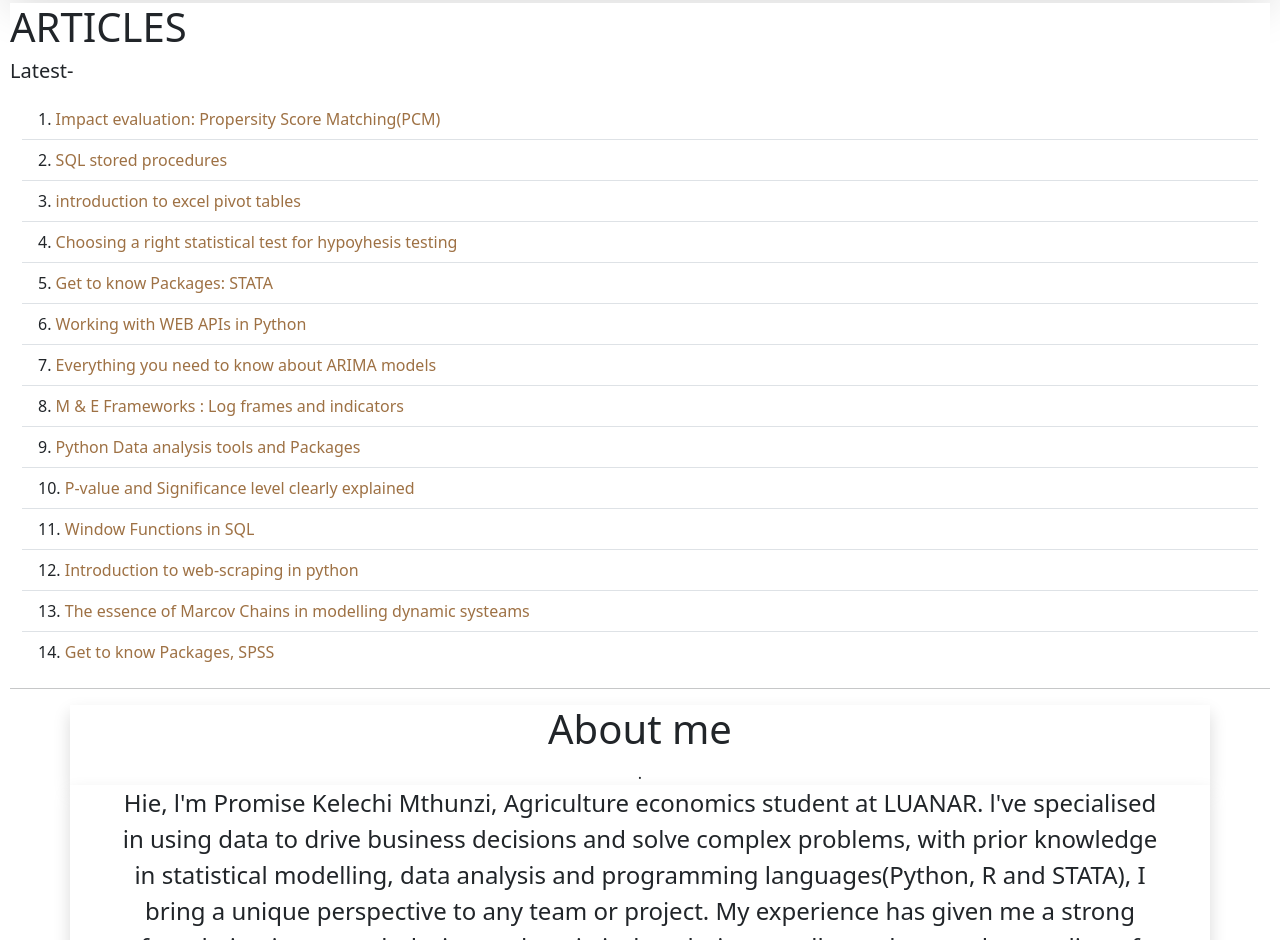
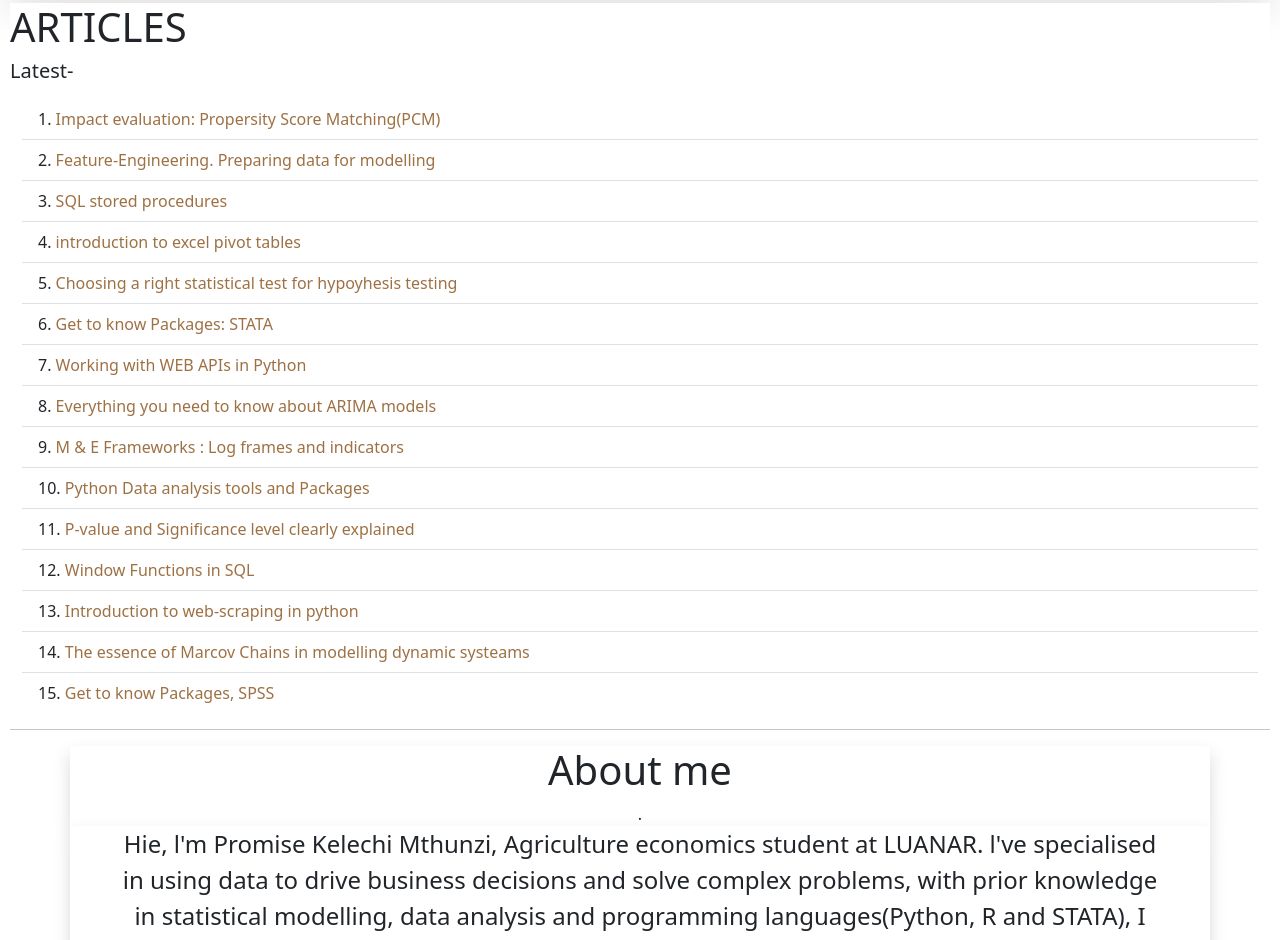
Before and after one commit to KelechiMthunzi/KelechiMthunzi.github.io, a plain HTML site: page index.html in a window 1280 px wide. Shown: the part 2798-3738 px from the top of the page. Drawn offline with nearby package versions, Linux system fonts and the light colour scheme.

Commit message:
added feature angineering

```diff
--- a/index.html
+++ b/index.html
@@ -199,6 +199,8 @@
         <div class="container-fluid mt-3">
             <ol class="list-group list-group-flush list-group-numbered">
                 <li class="list-group-item"> <a class="arti" href="https://github.com/KelechiMthunzi/Impact-Evaluation-STATA/blob/main/Promise%20Mthunzi%20Impact%20analysis.pdf">Impact evaluation: Propersity Score Matching(PCM)</a></li>
+                <li class="list-group-item"> <a class="arti" href="https://github.com/KelechiMthunzi/Feature-Engineering-Preparing-data-for-modeling/blob/master/FeatureEngineering.ipynb">Feature-Engineering. Preparing data for modelling</a></li>
+
                 <li class="list-group-item"> <a class="arti" href="#">SQL stored procedures</a></li>
                 <li class="list-group-item"> <a class="arti" href="#">introduction to excel pivot tables</a></li>
                 <li class="list-group-item"> <a class="arti" href="#">Choosing a right statistical test for hypoyhesis testing</a></li>
```
